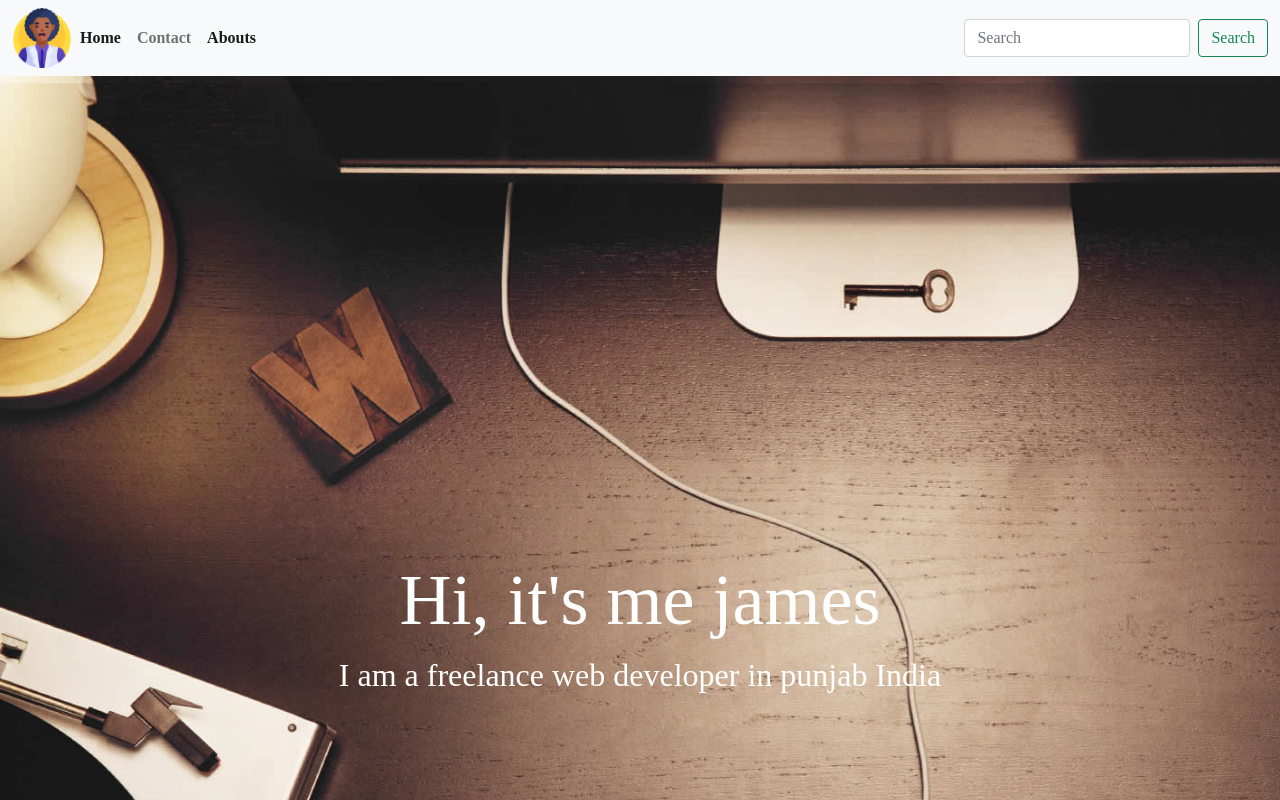
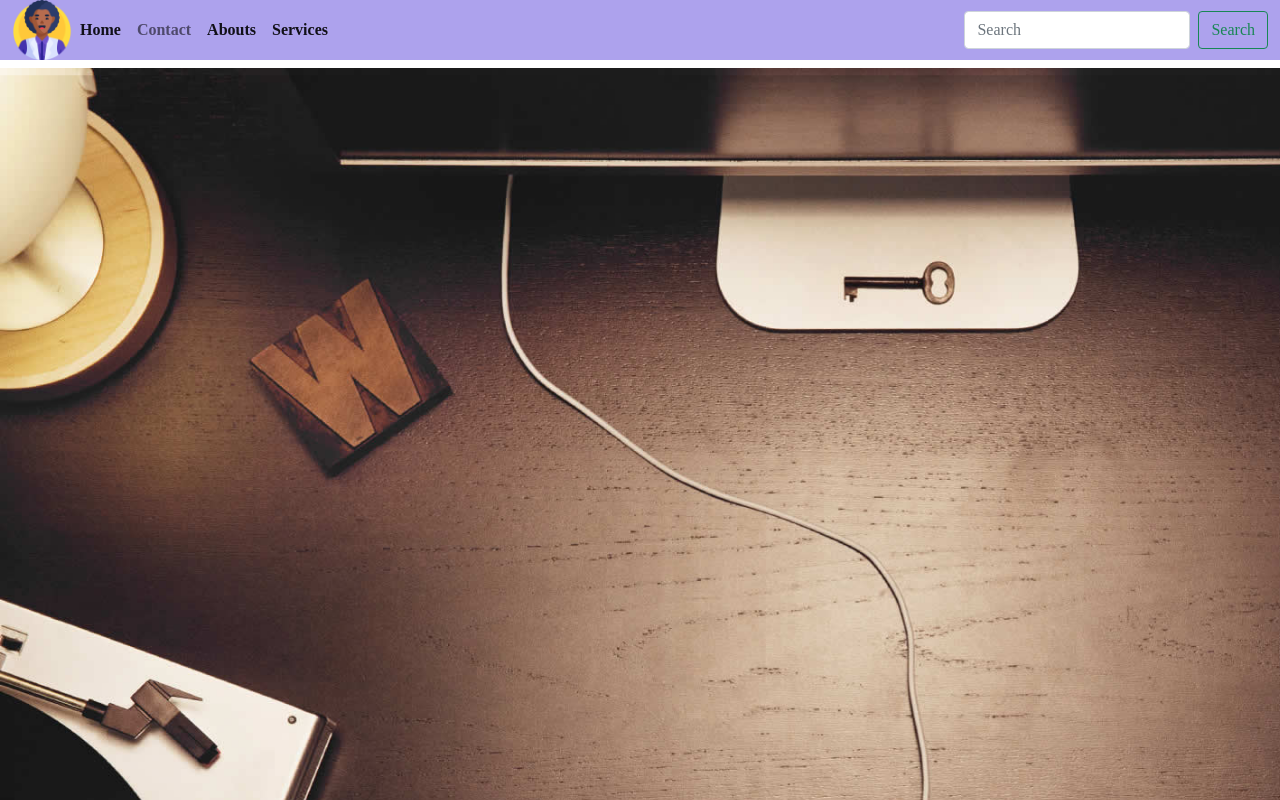
Before and after one commit to Javed0-786/microsoft-hackathon-new, a plain HTML site: page index.html in a window 1280 px wide. Shown: the top 800 px of the page. Drawn offline with nearby package versions, Linux system fonts and the light colour scheme; a web font is replaced by a local one.

Commit message:
eighth commit

```diff
--- a/index.html
+++ b/index.html
@@ -39,6 +39,9 @@
 
                     <li class="nav-item">
                         <a class="nav-link active" href="#about_us">Abouts</a>
+                    </li>
+                    <li class="nav-item">
+                        <a class="nav-link active" href="#services">Services</a>
                     </li>
                 </ul>
                 <form class="d-flex">
--- a/style.css
+++ b/style.css
@@ -11,8 +11,8 @@
 }
 
 .nav-item {
-    color: black;
-    font-weight: 600;
+    color: rgb(247, 246, 246);
+    font-weight: 700;
     cursor: pointer;
 }
 
@@ -26,6 +26,7 @@
     background: url('images/poster.jpg');
     background-size: cover;
     position: relative;
+    z-index: -1;
 }
 
 /* text css above hero image*/
@@ -138,7 +139,28 @@ input[type=submit]:hover {
 .card-body:hover{
     color: rgb(3, 4, 4);
     backdrop-filter: saturate(180%) blur(10px);
+    transform: scale(1.1);
 }
 .card-body{
     background-color: aquamarine;
 }
+
+.container-fluid{
+    overflow: hidden;
+    position: fixed; /* Set the navbar to fixed position */
+    top: 0; /* Position the navbar at the top of the page */
+    width: 100%; /* Full width */
+}
+#home{
+    margin-top: 52px;
+}
+.container-fluid{
+    background-color:  #ada2ed;
+}
+#navbarSupportedContent{
+    color: white;
+}
+
+.row{
+    position: relative;
+}
```
